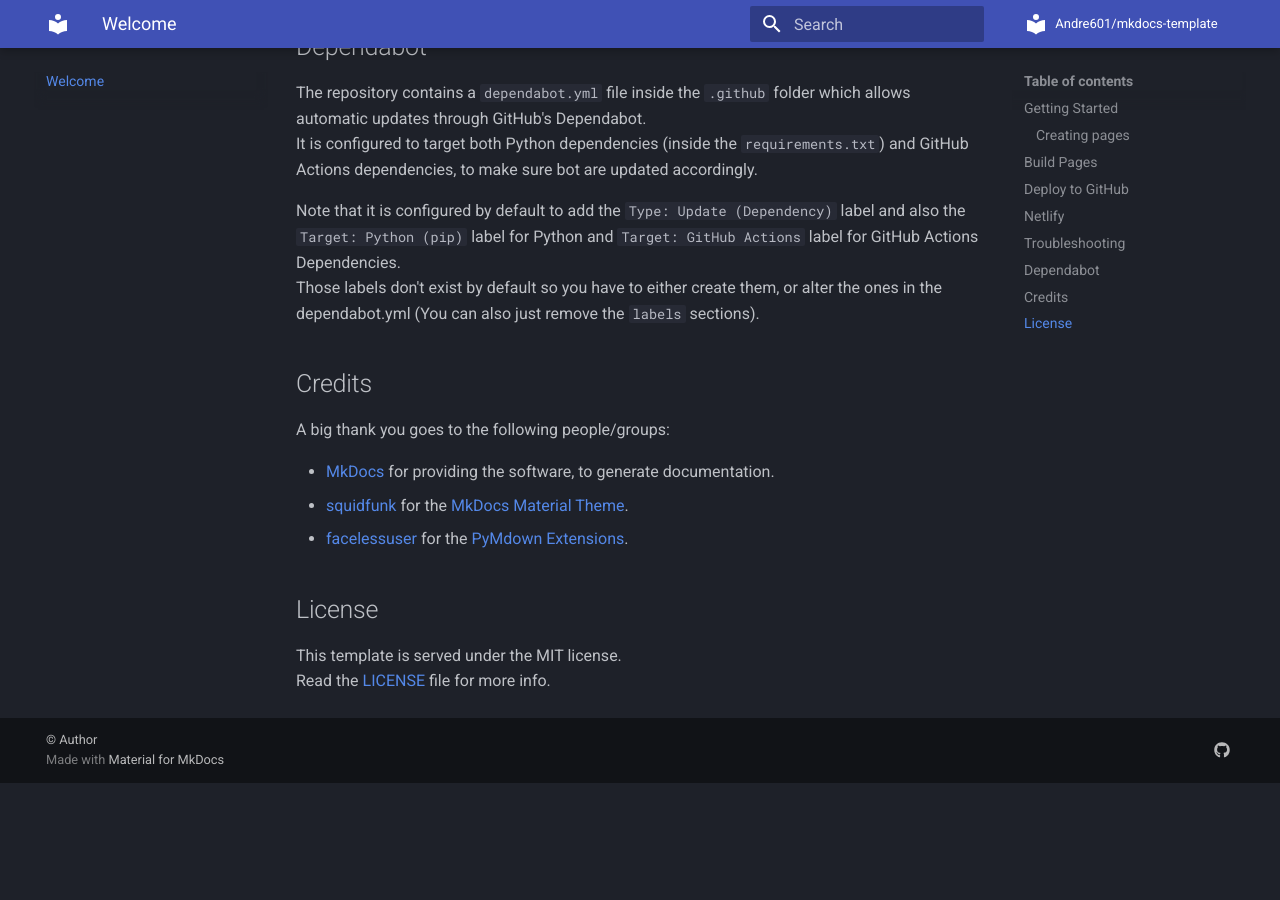
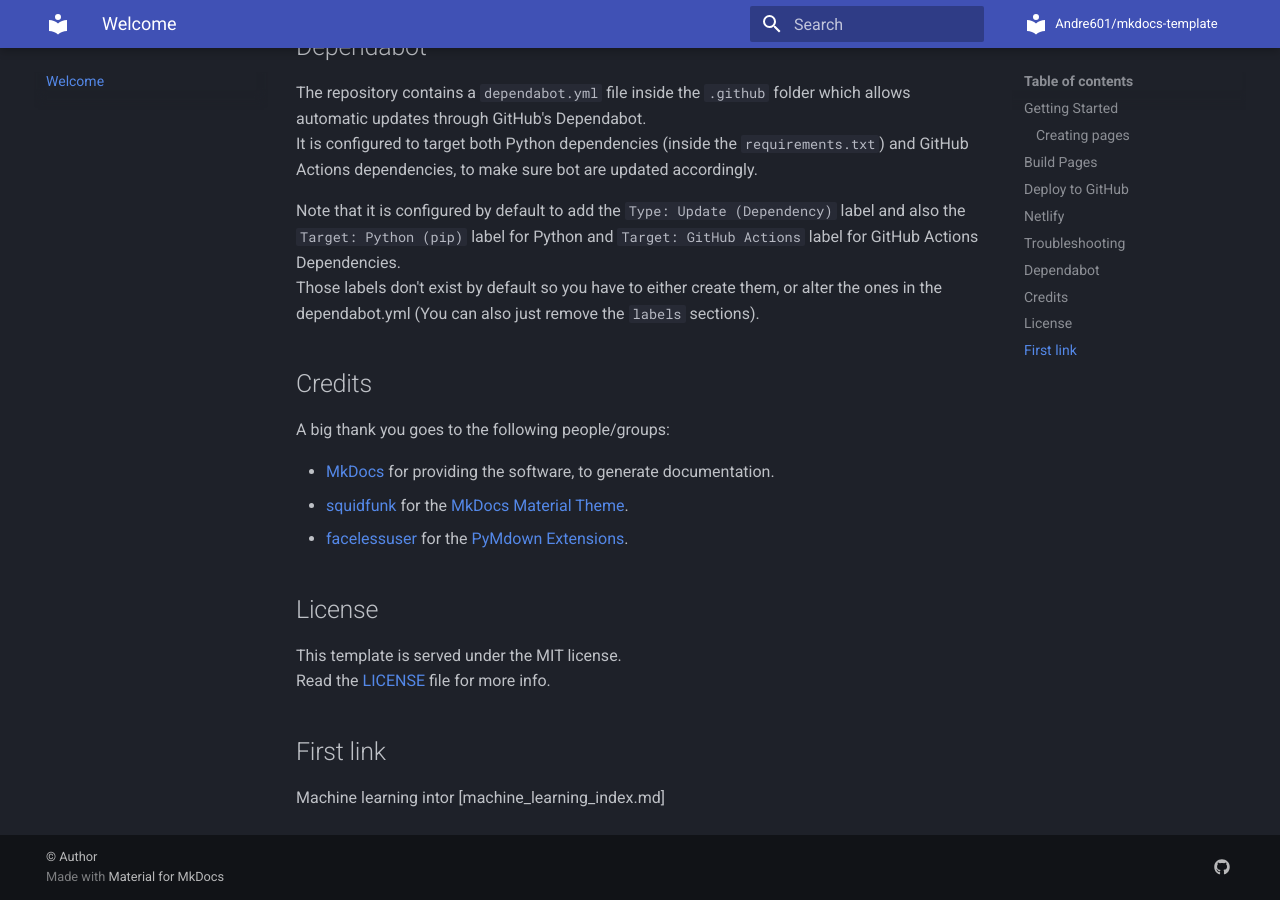
Before and after one commit to mpohl100/machine-learning-docs, an MkDocs documentation site: the page built from docs/index.md, in a window 1280 px wide and 900 px high, scrolled down 2216 px. Built offline with MkDocs 1.6.1 and Material for MkDocs 9.7.7, drawn with Linux system fonts in a browser that asks for light colours; comment, search, counter and statistics services are not loaded; before the commit the page ends 2999 px from its top, so only the background shows below that.

Commit message:
try first link to a page

```diff
--- a/docs/index.md
+++ b/docs/index.md
@@ -15,6 +15,8 @@
 [workflow]: https://github.com/Andre601/mkdocs-template/blob/master/.github/workflows/deploy.yml
 
 [LICENSE]: https://github.com/Andre601/mkdocs-template/blob/master/LICENSE
+
+[machine_learning_index]: https://github.com/mpohl100/machine_learning_intro.md
 
 # MkDocs Material Template
 This is a template repository for anyone that wants to use the MkDocs Material Theme.
@@ -88,3 +90,7 @@
 ## License
 This template is served under the MIT license.
 Read the [LICENSE] file for more info.
+
+## First link
+
+Machine learning intor [machine_learning_index.md]
```
Also changed, not shown: docs/machine_learning_intro.md (added, +3 -0 lines).
